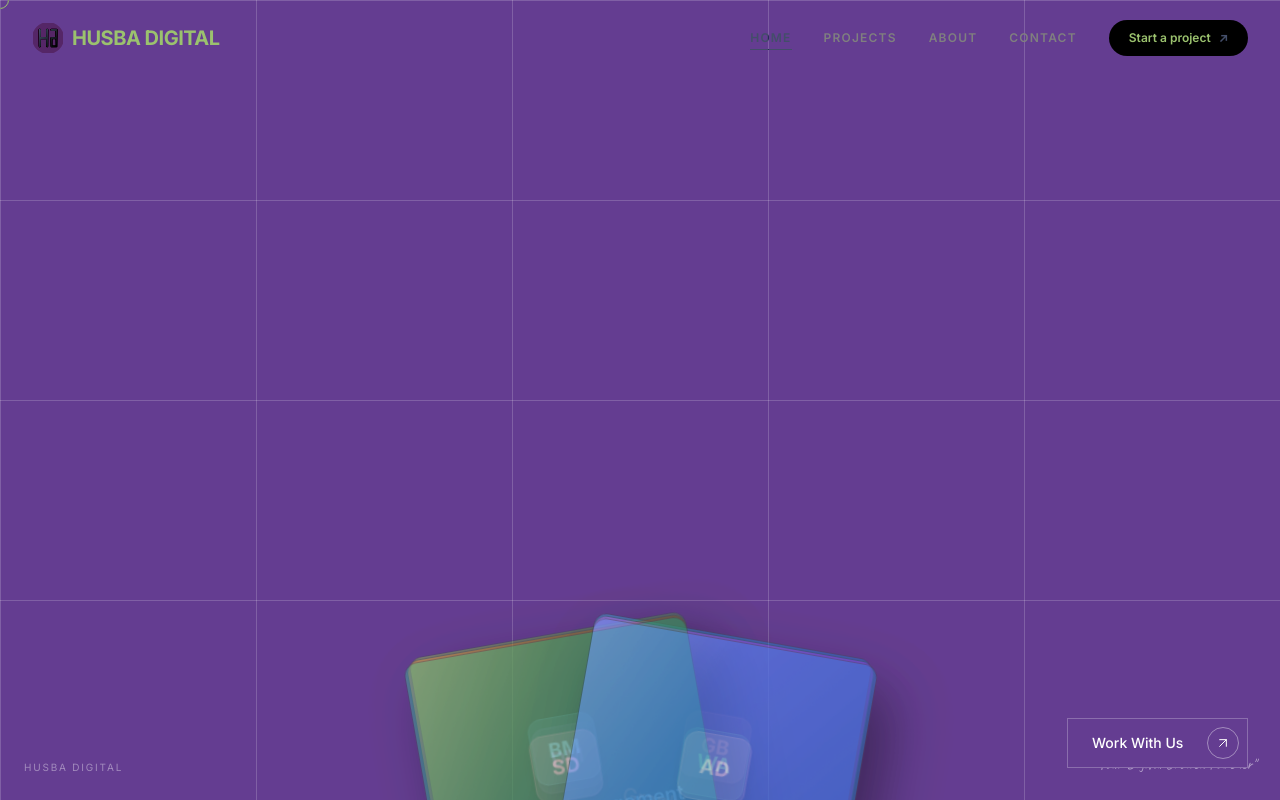
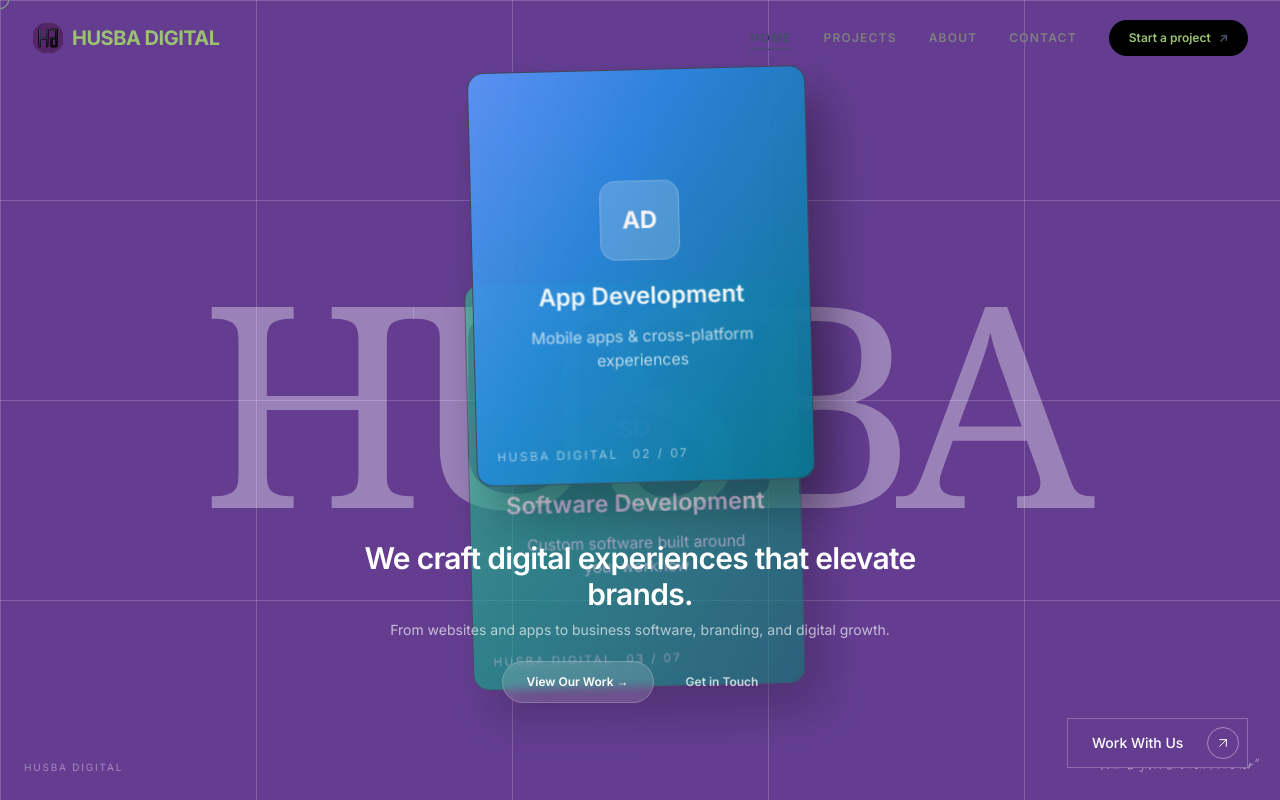
Before and after one commit to HUSAINN786/husba-digital, a React (Vite) app: page / in a window 1280 px wide. Shown: the top 800 px of the page. Built offline with nearby package versions, Linux system fonts and the light colour scheme.

Commit message:
Switch to automatic lightweight service card slider

```diff
--- a/src/components/Hero.jsx
+++ b/src/components/Hero.jsx
@@ -1,9 +1,6 @@
 import { useRef, useEffect } from 'react'
 import { Link } from 'react-router-dom'
 import gsap from 'gsap'
-import { ScrollTrigger } from 'gsap/ScrollTrigger'
-
-gsap.registerPlugin(ScrollTrigger)
 
 const profileCards = [
   { name: 'Web Development', role: 'Websites & web applications', initials: 'WD', color: 'from-brand-500 to-violet-600' },
@@ -20,59 +17,41 @@
   const cardsContainerRef = useRef(null)
 
   useEffect(() => {
-    const section = heroRef.current
     const cards = cardsContainerRef.current?.querySelectorAll('.hero-card')
-    if (!section || !cards?.length) return
+    if (!cards?.length) return
 
     const ctx = gsap.context(() => {
       gsap.from('.hero-word', {
-        autoAlpha: 0, y: 36, scale: 0.94, duration: 0.84, ease: 'expo.out', delay: 0.2,
-      })
-      gsap.from('.hero-card', {
-        y: 45, autoAlpha: 0, stagger: 0.08, duration: 0.72, ease: 'power3.out', delay: 0.35,
+        autoAlpha: 0, y: 24, duration: 0.6, ease: 'power2.out',
       })
       gsap.from('.hero-copy', {
-        y: 24, autoAlpha: 0, duration: 0.62, ease: 'power2.out', delay: 0.55,
+        y: 16, autoAlpha: 0, duration: 0.5, ease: 'power2.out', delay: 0.15,
       })
 
-      const timeline = gsap.timeline({
-        scrollTrigger: {
-          trigger: section,
-          start: 'top top',
-          end: () => '+=' + window.innerHeight * (profileCards.length - 1) * 0.82,
-          scrub: 0.8,
-          pin: true,
-          anticipatePin: 1,
-          invalidateOnRefresh: true,
-        },
+      // Keep one active card; use a light transform/opacity-only loop for mobile performance.
+      gsap.set(cards, { yPercent: 120, xPercent: 0, rotation: 0, scale: 0.94, autoAlpha: 0 })
+      gsap.set(cards[0], { yPercent: 0, rotation: -3, scale: 1, autoAlpha: 1 })
+
+      const cycle = gsap.timeline({ repeat: -1, repeatDelay: 0.15 })
+      cards.forEach((card, i) => {
+        const next = cards[(i + 1) % cards.length]
+        cycle.to({}, { duration: 1.65 })
+        cycle.to(card, {
+          yPercent: -125,
+          xPercent: i % 2 === 0 ? -5 : 5,
+          rotation: i % 2 === 0 ? -8 : 8,
+          scale: 0.9,
+          autoAlpha: 0,
+          duration: 0.62,
+          ease: 'power2.in',
+        })
+        cycle.fromTo(next,
+          { yPercent: 115, xPercent: i % 2 === 0 ? 4 : -4, rotation: i % 2 === 0 ? 7 : -7, scale: 0.94, autoAlpha: 0 },
+          { yPercent: 0, xPercent: 0, rotation: i % 2 === 0 ? -2 : 2, scale: 1, autoAlpha: 1, duration: 0.72, ease: 'power3.out' },
+          '<0.08',
+        )
       })
-
-      for (let i = 0; i < cards.length - 1; i += 1) {
-        const current = cards[i]
-        const next = cards[i + 1]
-        const at = i
-
-        timeline.to(current, {
-          y: '-115vh',
-          x: i % 2 === 0 ? '-12vw' : '12vw',
-          rotate: i % 2 === 0 ? -15 : 15,
-          scale: 0.78,
-          autoAlpha: 0.15,
-          ease: 'power2.in',
-          duration: 1,
-        }, at)
-
-        timeline.fromTo(next,
-          { y: '62vh', x: i % 2 === 0 ? '5vw' : '-5vw', rotate: i % 2 === 0 ? 10 : -10, scale: 0.82, autoAlpha: 0.4 },
-          { y: 0, x: 0, rotate: 0, scale: 1, autoAlpha: 1, ease: 'power2.out', duration: 1 },
-          at + 0.12,
-        )
-      }
-
-      timeline.to('.hero-word', { scale: 1.1, y: '-3vh', autoAlpha: 0.18, ease: 'none', duration: profileCards.length - 1 }, 0)
-      timeline.to('.hero-copy', { autoAlpha: 0, y: 28, ease: 'none', duration: 0.7 }, 0.15)
-      timeline.to('.hero-copy', { autoAlpha: 1, y: 0, ease: 'power2.out', duration: 0.45 }, profileCards.length - 1 - 0.2)
-    }, section)
+    }, heroRef)
 
     return () => ctx.revert()
   }, [])
@@ -85,36 +64,31 @@
         </span>
       </div>
 
-      <div className="relative z-10 flex flex-col items-center justify-center w-full px-6" style={{ perspective: '1400px' }}>
+      <div className="relative z-10 flex flex-col items-center justify-center w-full px-6" style={{ perspective: '1100px' }}>
         <div ref={cardsContainerRef} className="relative w-[min(78vw,320px)] h-[min(96vw,420px)] max-h-[48vh] min-h-[280px] md:w-[340px] md:h-[440px] md:max-h-[52vh] mb-7" style={{ transformStyle: 'preserve-3d' }}>
           {profileCards.map((card, i) => (
             <div
               key={card.name}
-              className="hero-card absolute inset-0 rounded-2xl overflow-hidden will-change-transform"
+              className="hero-card absolute inset-0 rounded-2xl overflow-hidden"
               style={{
                 background: '#0F172A',
                 color: 'white',
                 border: '1px solid rgba(255,255,255,0.2)',
-                boxShadow: '24px 36px 70px rgba(0,0,0,0.4)',
-                transform: `translate3d(${(i % 2 === 0 ? 1 : -1) * Math.min(i, 3) * 5}px, ${Math.min(i, 3) * 7}px, ${(profileCards.length - i) * 8}px) rotate(${(i % 2 === 0 ? 1 : -1) * Math.min(i, 3) * 2}deg) scale(${1 - Math.min(i, 3) * 0.025})`,
+                boxShadow: '20px 28px 48px rgba(0,0,0,0.32)',
+                willChange: 'transform, opacity',
                 zIndex: profileCards.length - i,
               }}
             >
-              <div className="relative w-full h-full overflow-hidden">
-                <div className="absolute inset-0 pointer-events-none" style={{
-                  background: 'linear-gradient(115deg, rgba(255,255,255,0.18), transparent 34%, rgba(0,0,0,0.24))',
-                  mixBlendMode: 'screen',
-                }} />
-                <div className={`w-full h-full bg-gradient-to-br ${card.color} flex flex-col items-center justify-center text-white p-5 md:p-7`}>
-                  <div className="w-16 h-16 md:w-20 md:h-20 rounded-2xl bg-white/20 backdrop-blur-sm flex items-center justify-center text-2xl font-bold mb-5 border border-white/25 shadow-lg">
-                    {card.initials}
-                  </div>
-                  <h3 className="text-xl md:text-2xl font-semibold text-center leading-tight">{card.name}</h3>
-                  <p className="text-sm md:text-base text-white/75 text-center mt-3 max-w-[260px] leading-relaxed">{card.role}</p>
-                  <span className="absolute bottom-5 left-5 text-[10px] md:text-xs tracking-[0.2em] uppercase text-white/60">
-                    HUSBA DIGITAL <span className="ml-2">{String(i + 1).padStart(2, '0')} / {String(profileCards.length).padStart(2, '0')}</span>
-                  </span>
+              <div className={`relative w-full h-full bg-gradient-to-br ${card.color} flex flex-col items-center justify-center text-white p-5 md:p-7`}>
+                <div className="absolute inset-0 pointer-events-none" style={{ background: 'linear-gradient(115deg, rgba(255,255,255,0.16), transparent 38%, rgba(0,0,0,0.2))' }} />
+                <div className="relative w-16 h-16 md:w-20 md:h-20 rounded-2xl bg-white/20 flex items-center justify-center text-2xl font-bold mb-5 border border-white/25">
+                  {card.initials}
                 </div>
+                <h3 className="relative text-xl md:text-2xl font-semibold text-center leading-tight">{card.name}</h3>
+                <p className="relative text-sm md:text-base text-white/75 text-center mt-3 max-w-[260px] leading-relaxed">{card.role}</p>
+                <span className="absolute bottom-5 left-5 text-[10px] md:text-xs tracking-[0.2em] uppercase text-white/60">
+                  HUSBA DIGITAL <span className="ml-2">{String(i + 1).padStart(2, '0')} / {String(profileCards.length).padStart(2, '0')}</span>
+                </span>
               </div>
             </div>
           ))}
```
